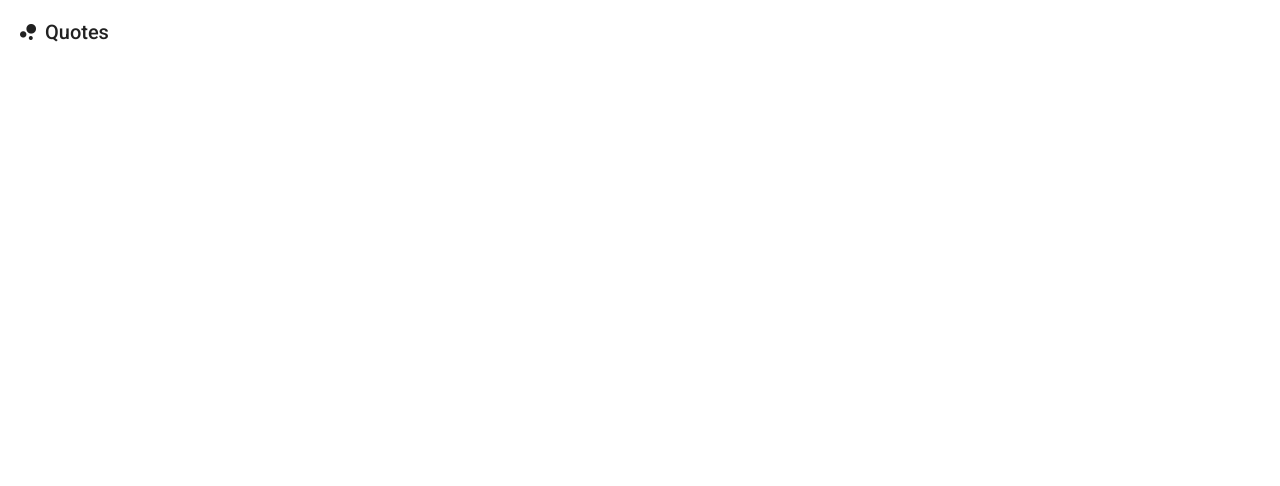
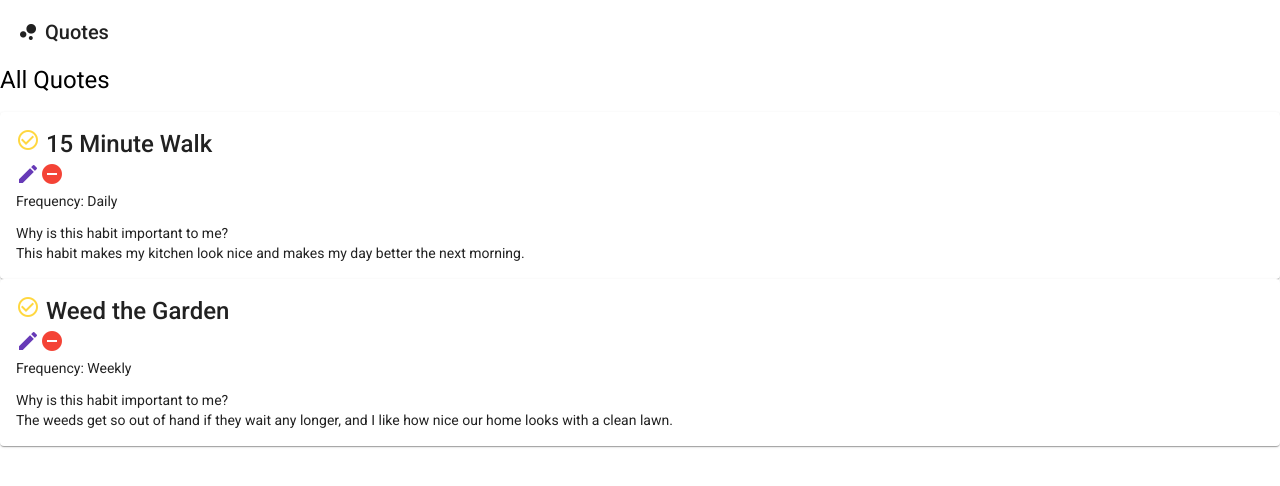
Before and after one commit to Charawey-X/quotes-app_project, an Angular app: page / in a window 1280 px wide. Shown: the top 486 px of the page. Built offline with nearby package versions, Linux system fonts and the light colour scheme.

Commit message:
added quotes

```diff
--- a/src/app/app.component.html
+++ b/src/app/app.component.html
@@ -4,3 +4,4 @@
         <h1>Quotes</h1>
     </mat-toolbar>
 </div>
+<app-quotes></app-quotes>
--- a/src/app/app.module.ts
+++ b/src/app/app.module.ts
@@ -2,6 +2,7 @@
 import { BrowserModule } from '@angular/platform-browser';
 import { MatIconModule } from '@angular/material/icon';
 import { MatToolbarModule } from '@angular/material/toolbar';
+import { MatCardModule } from '@angular/material/card';
 import { AppRoutingModule } from './app-routing.module';
 import { AppComponent } from './app.component';
 import { BrowserAnimationsModule } from '@angular/platform-browser/animations';
@@ -17,7 +18,8 @@
     AppRoutingModule,
     BrowserAnimationsModule,
     MatIconModule,
-    MatToolbarModule
+    MatToolbarModule,
+    MatCardModule
   ],
   providers: [],
   bootstrap: [AppComponent]
--- a/src/app/quotes/quotes.ts
+++ b/src/app/quotes/quotes.ts
@@ -0,0 +1,5 @@
+export class Quote {
+    title!: string;
+    description!: string;
+    author!: string;
+}
--- a/src/app/quotes/quotes/quotes.component.html
+++ b/src/app/quotes/quotes/quotes.component.html
@@ -1 +1,24 @@
-<p>quotes works!</p>
+<div class="all-quotes">
+    <h1>All Quotes</h1>
+    <div *ngFor="let quote of quotes">
+        <mat-card>
+            <mat-card-title>
+                <mat-icon class="quote-icon" color="accent" aria-hidden="false" aria-label="circle check mark icon">check_circle_outline</mat-icon>
+                {{ quote.title }}
+            </mat-card-title>
+            <div class="detail-options">
+                <mat-icon class="quote-icon" color="primary">edit</mat-icon>
+                <mat-icon class="quote-icon" color="warn">remove_circle</mat-icon>
+            </div>
+            <mat-card-content>
+                <p>
+                    <span class="detail-label">Frequency:</span> {{ quote.description }}
+                </p>
+                <p>
+                    <span class="detail-label">Why is this habit important to me?</span>
+                    <br />{{ quote.author }}
+                </p>
+            </mat-card-content>
+        </mat-card>
+    </div>
+</div>
--- a/src/app/quotes/quotes/quotes.component.ts
+++ b/src/app/quotes/quotes/quotes.component.ts
@@ -1,4 +1,5 @@
 import { Component, OnInit } from '@angular/core';
+import { Quote } from '../quotes';
 
 @Component({
   selector: 'app-quotes',
@@ -6,6 +7,20 @@
   styleUrls: ['./quotes.component.css']
 })
 export class QuotesComponent implements OnInit {
+  public quotes: Quote[] = [
+    <Quote>{
+      title: '15 Minute Walk',
+      description: 'Daily',
+      author:
+        'This habit makes my kitchen look nice and makes my day better the next morning.',
+    },
+    <Quote>{
+      title: 'Weed the Garden',
+      description: 'Weekly',
+      author:
+        'The weeds get so out of hand if they wait any longer, and I like how nice our home looks with a clean lawn.',
+    },
+  ];
 
   constructor() { }
 
```
